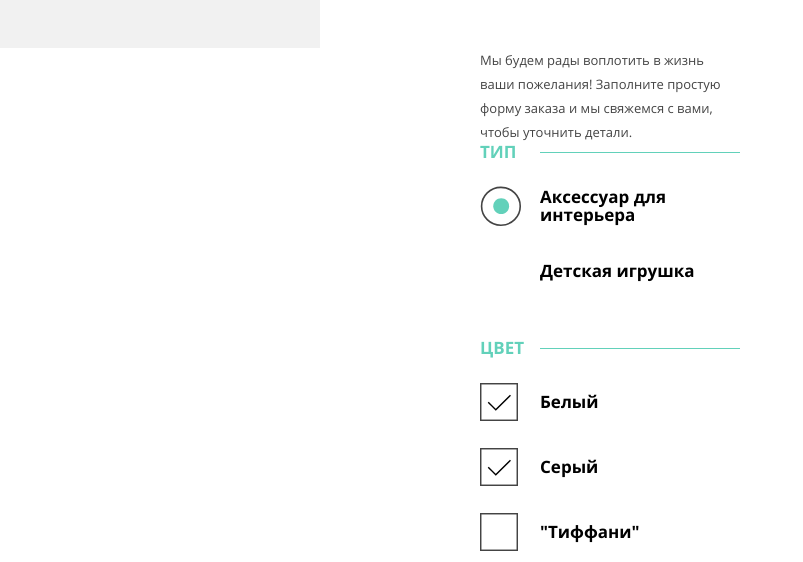
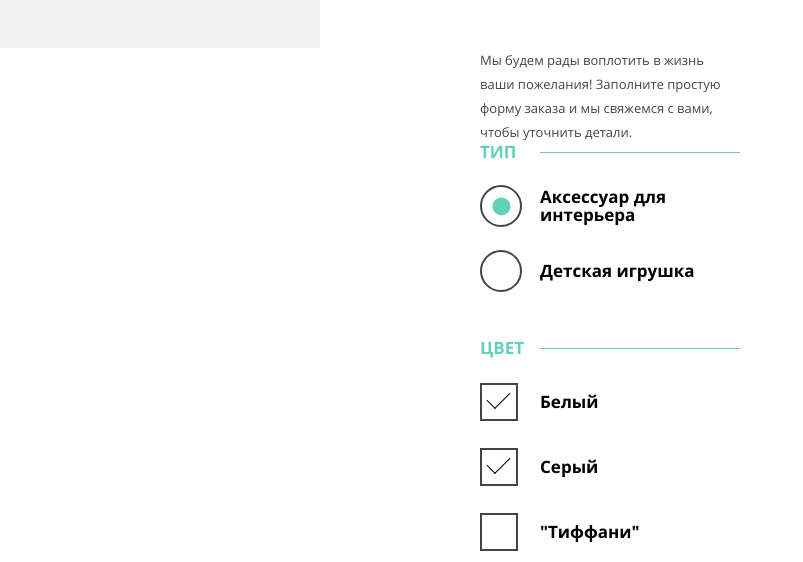
Before and after one commit to hoblex/1605777-mishka-21, a website: page source/form.html in a window 1280 px wide. Shown: the part 390-952 px from the top of the page, without its empty margins (0-803 px from the left). Drawn offline with nearby package versions, Linux system fonts and the light colour scheme; files that its build step writes are made by us from their sources.

Commit message:
чекбоксы и радиобоксы в форме переделаны псевдоэлементами без svg иконок

```diff
--- a/source/sass/blocks/form.scss
+++ b/source/sass/blocks/form.scss
@@ -82,91 +82,69 @@
 }
 
 .form__control--radio {
+  width: 42px;
   height: 42px;
+  border: 2px solid $primary-color;
+  border-radius: 50%;
+  outline: none;
+  position: relative;
 
-  &::before {
+  &::after {
     content: "";
     position: absolute;
-    width: 42px;
-    height: 42px;
-    background-size: 42px 42px;
-    left: 0;
-    top: 0;
-    background-image: url("../img/radio-off.svg");
-    background-repeat: no-repeat;
+    width: 18px;
+    height: 18px;
+    background-color: $style-color;
+    border-radius: 50%;
+    box-sizing: border-box;
+    border: none;
+    transform: translate(58%, 58%);
+    display: none;
   }
 
-  &:hover::before {
-    background-image: url("../img/radio-off-hover.svg");
+  &:checked::after {
+    display: block;
   }
 
-  &:active::before {
-    background-image: url("../img/radio-off-active.svg");
+  &:hover {
+    border-color: $style-color;
   }
 
-  &:focus::before {
-    background-image: url("../img/radio-off-hover.svg");
-  }
-
-  &:checked::before {
-    background-image: url("../img/radio-on.svg");
-  }
-
-  &:checked:hover::before {
-    background-image: url("../img/radio-on-hover.svg");
-  }
-
-  &:checked:active::before {
-    background-image: url("../img/radio-on-active.svg");
-  }
-
-  &:checked:focus::before {
-    background-image: url("../img/radio-on-hover.svg");
+  &:active,
+  &:focus {
+    border-color: $basic-black-30;
   }
 }
 
-
 .form__control--checkbox {
   height: 38px;
+  width: 38px;
+  border: 2px solid $primary-color;
+  outline: none;
+  position: relative;
 
-  &::before {
+  &::after {
     content: "";
     position: absolute;
-    width: 38px;
-    height: 38px;
-    background-size: 38px 38px;
-    left: 0;
-    top: 0;
-    background-image: url("../img/checkbox-off.svg");
-    background-repeat: no-repeat;
+    width: 21px;
+    height: 11px;
+    border-top: 1.5px solid $basic-black;
+    border-right: 1.5px solid $basic-black;
+    transform: translate(25%, 50%) rotate(135deg);
+    display: none;
   }
 
-  &:hover::before {
-    background-image: url("../img/checkbox-off-hover.svg");
+  &:checked::after {
+    display: block;
   }
 
-  &:active::before {
-    background-image: url("../img/checkbox-off-active.svg");
+  &:hover {
+    border-color: $style-color;
   }
 
-  &:focus::before {
-    background-image: url("../img/checkbox-off-hover.svg");
-  }
-
-  &:checked::before {
-    background-image: url("../img/checkbox-on.svg");
-  }
-
-  &:checked:hover::before {
-    background-image: url("../img/checkbox-on-hover.svg");
-  }
-
-  &:checked:active::before {
-    background-image: url("../img/checkbox-on-active.svg");
-  }
-
-  &:checked:focus::before {
-    background-image: url("../img/checkbox-on-hover.svg");
+  &:active,
+  &:focus {
+    border-color: $basic-black-30;
   }
 }
 
```
